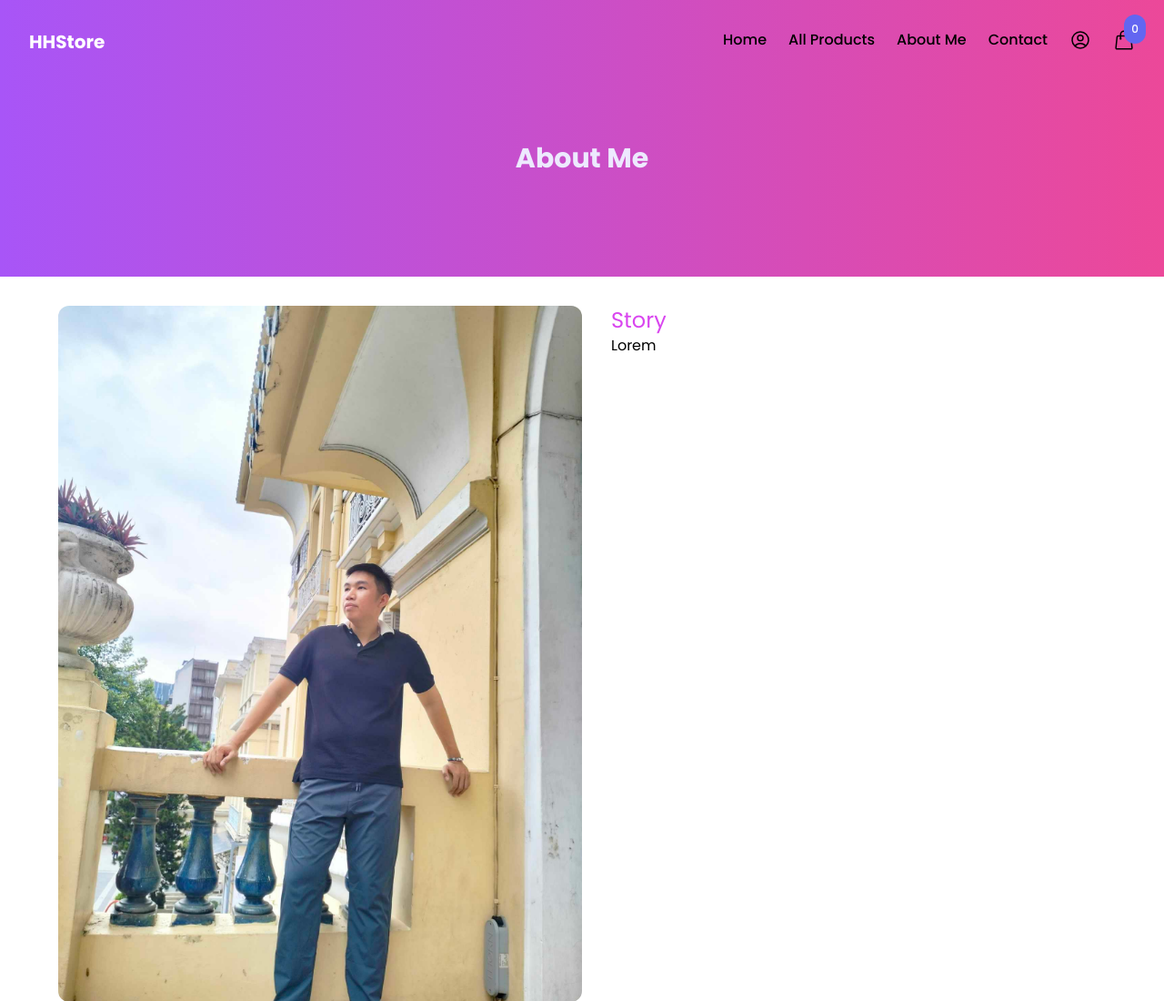
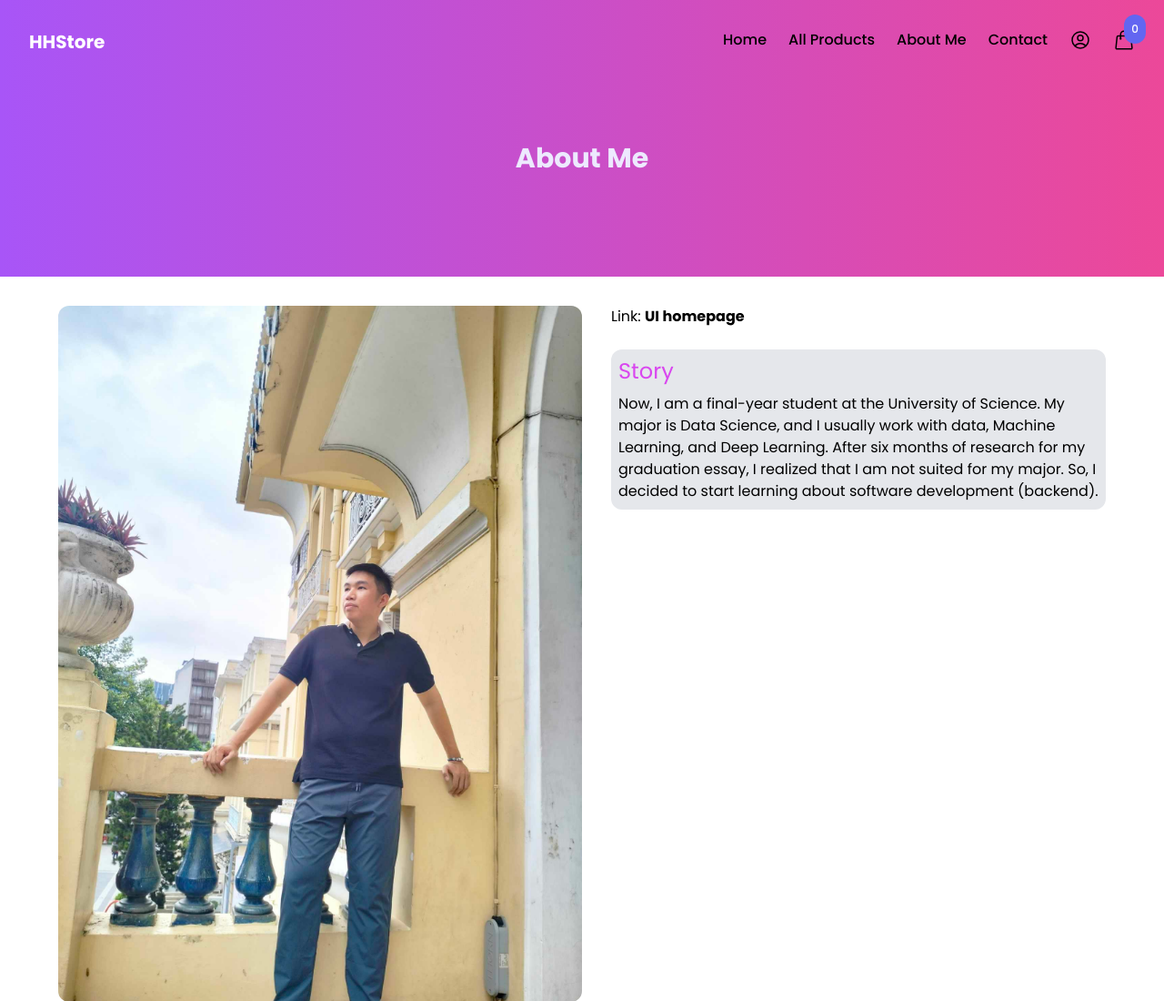
Before and after one commit to ninhduyhuy24022001/ecommerce-website, a Django app: page /about_me/ in a window 1280 px wide. Shown: the top 1100 px of the page at 91% size. Run offline with Django 4.2, Linux system fonts and the light colour scheme; some libraries are stand-ins or nearby versions.

Commit message:
add_about_me

```diff
--- a/my_store/core/templates/core/about_me.html
+++ b/my_store/core/templates/core/about_me.html
@@ -13,9 +13,28 @@
         {% load static %}
         <img src="{% static 'background/me.jpg' %}" class="w-1/2 rounded-xl">
 
+
         <div class="w-1/2">
-            <h1 class="text-2xl text-fuchsia-500">Story</h1>
-            <p>Lorem</p>
+
+            <div>
+                <a href="https://dribbble.com/shots/22645096-Furniture-E-commerce-Website" target="_blank" class="hover:text-green-500">Link: <strong>UI homepage</strong></a>
+            </div>
+
+            <div class="bg-gray-200 mt-6 p-2 rounded-xl">
+                <h1 class="text-2xl text-fuchsia-500">Story</h1>
+                <p class="mt-2">Now, I am a final-year student at
+                    the University of Science. My
+                    major is Data Science, and I
+                    usually work with data, Machine
+                    Learning, and Deep Learning.
+                    After six months of research for
+                    my graduation essay, I realized
+                    that I am not suited for my major.
+                    So, I decided to start learning
+                    about software development
+                    (backend).
+                </p>
+            </div>
         </div>
     </main>
 {% endblock %}
```
Also changed, not shown: my_store/db.sqlite3.
